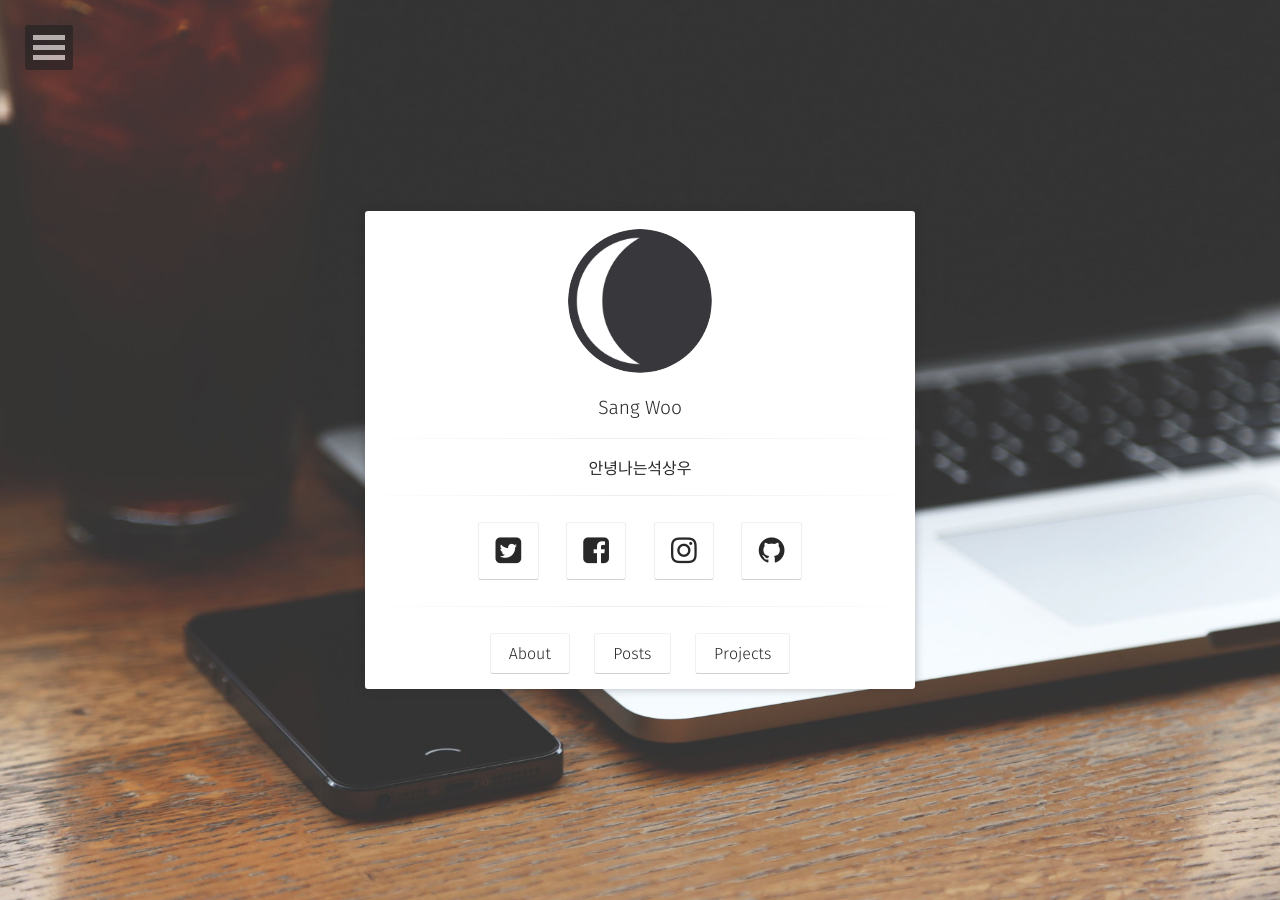
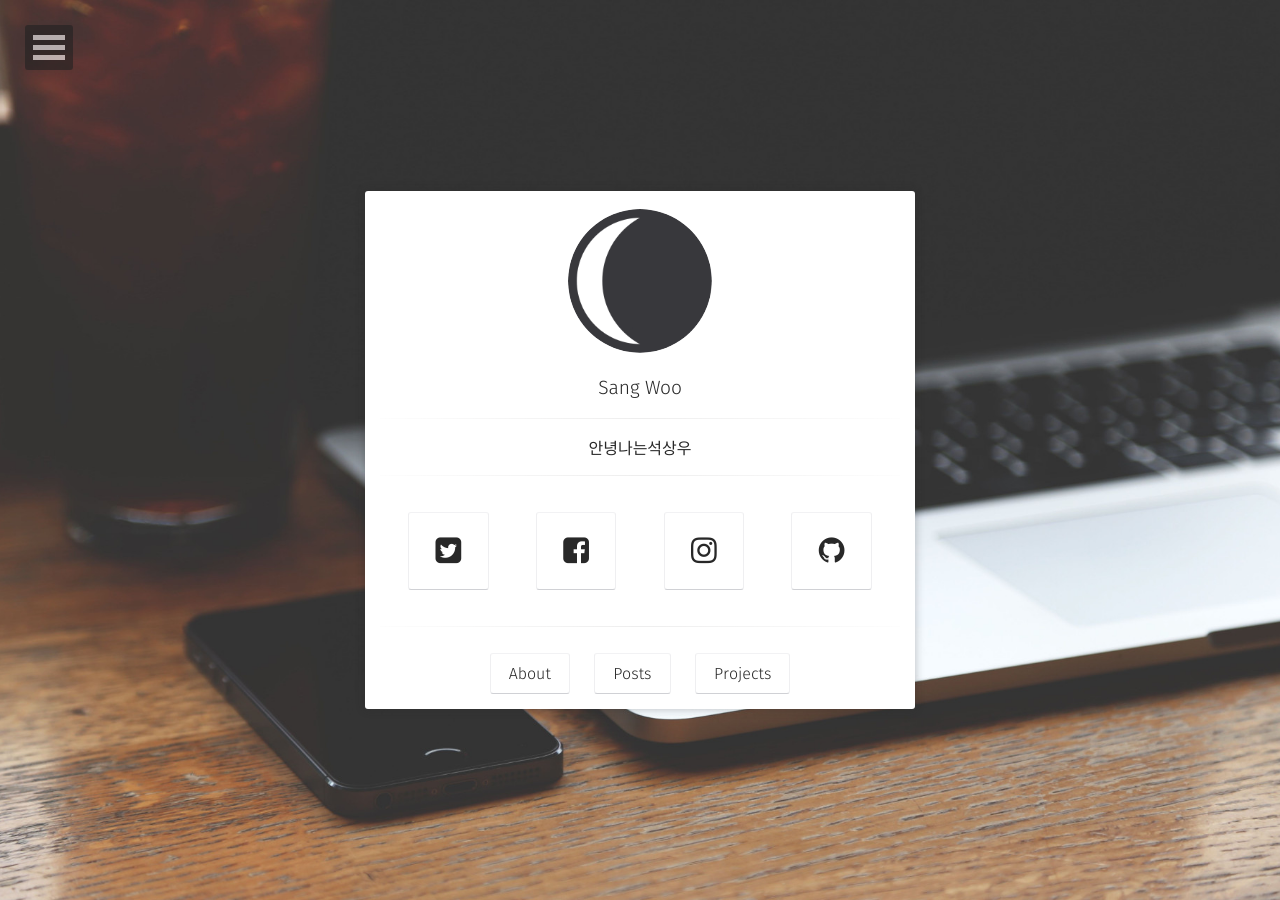
Before and after one commit to sangwoo24/sangwoo24.github.io, a Jekyll site: the page built from index.html, in a window 1280 px wide. Built offline with Jekyll 4.4.1, drawn with Linux system fonts in a browser that asks for light colours; some web fonts are replaced.

Commit message:
_sass Test1

```diff
--- a/_sass/elements.scss
+++ b/_sass/elements.scss
@@ -13,8 +13,8 @@
 	}
 }
 .social-btn {
-	padding: 10px;
-	margin: 10px;
+	padding: 20px;
+	margin: 20px;
 	@extend %btnextend;
 }
 .btn {
```
